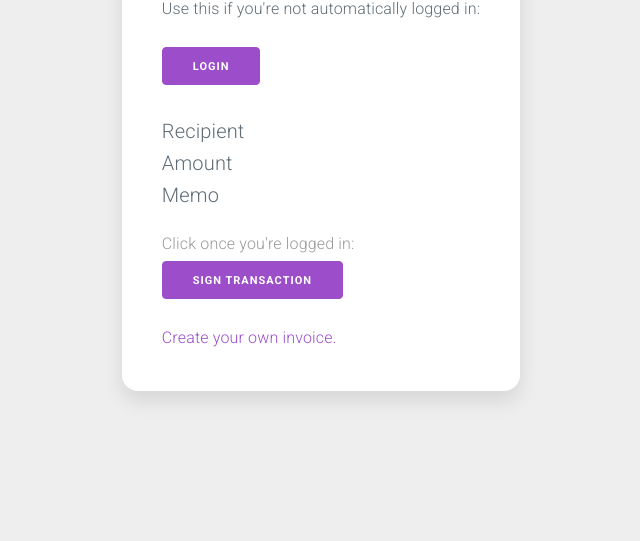
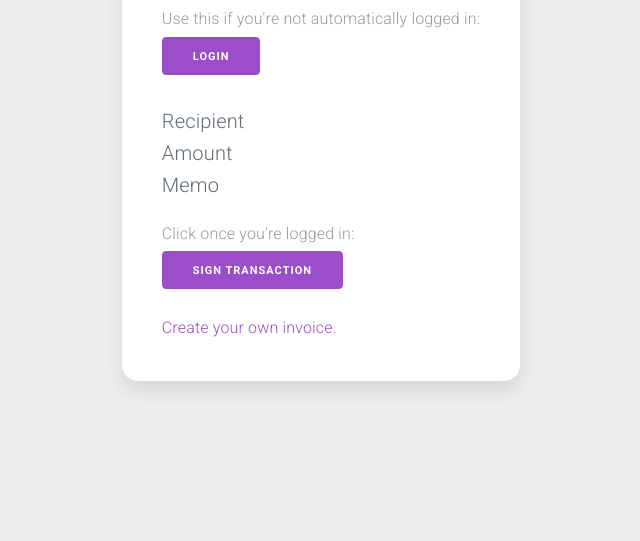
Before and after one commit to alparo/wax-invoice, a plain HTML site: page index.html in a window 1280 px wide. Shown: the part 259-800 px from the top of the page, without its empty margins (319-959 px from the left). Drawn offline with nearby package versions, Linux system fonts and the light colour scheme; a script that the page names is missing.

Commit message:
Cosmetic changes.

```diff
--- a/index.html
+++ b/index.html
@@ -14,10 +14,10 @@
   <div class="content">
     <h2>WAX invoice</h2>
     <div class="login-block">
-      <p>Use this if you're not automatically logged in:</p>
+      <p class="info">Use this if you're not automatically logged in:</p>
       <p class="warning" id="loginresponse"></p>
+      <button class="button button-large" id="login" onclick=login()>Login</button>
       <p class="warning" id="autologin"></p>
-      <button class="button button-large" id="login" onclick=login()>Login</button>
     </div>
 
     <div class="data-table">
```
Also changed, not shown: 1 other file.
